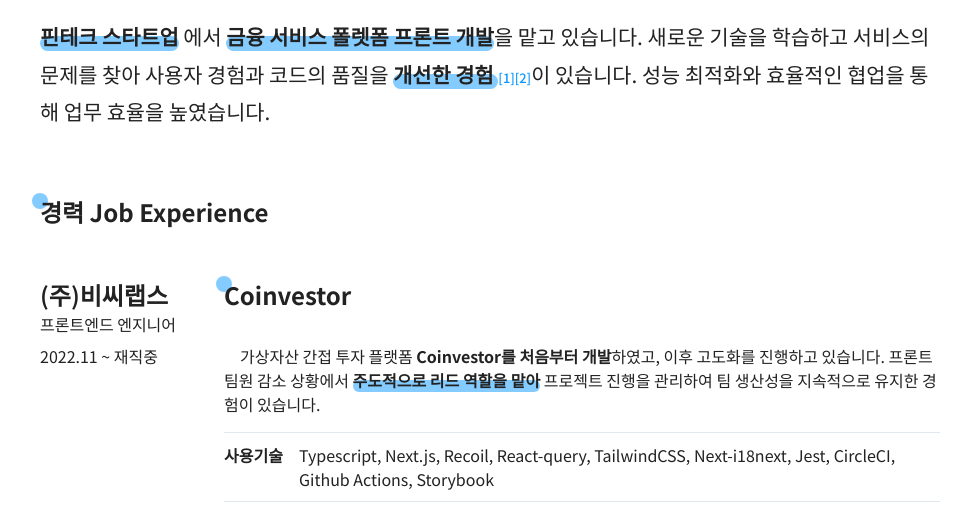
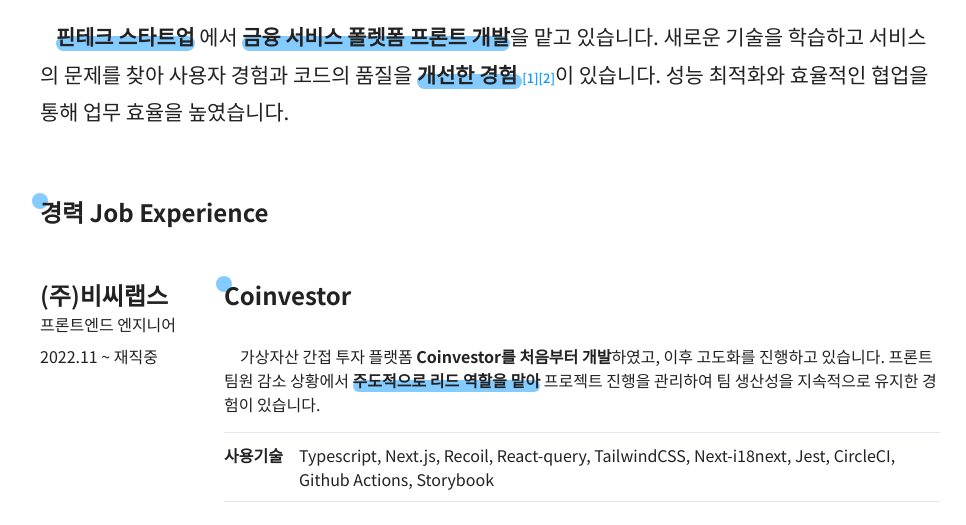
Before and after one commit to 0teklee/resume, a website built with webpack: page index.html in a window 1280 px wide. Shown: the part 275-800 px from the top of the page, without its empty margins (150-1116 px from the left). Built offline with nearby package versions, Linux system fonts and the light colour scheme.

Commit message:
chore:typo

```diff
--- a/index.html
+++ b/index.html
@@ -65,7 +65,7 @@
               </div>
             </div>
           <div>
-            <dic class="text-indent description">
+            <div class="text-indent description">
               <b class="highlight">핀테크 스타트업</b> 에서 <b class="highlight">금융 서비스 폴렛폼 프론트 개발</b>을 맡고 있습니다. 새로운 기술을 학습하고 서비스의 문제를 찾아 사용자 경험과 코드의 품질을 <b
               class="highlight">개선한 경험
             </b><a
@@ -77,7 +77,7 @@
               target="_blank"
               class="intro-external-link"
             >[2]</a>이 있습니다. 성능 최적화와 효율적인 협업을 통해 업무 효율을 높였습니다.
-            </dic>
+            </div>
           </div>
         </div>
       </header>
```
